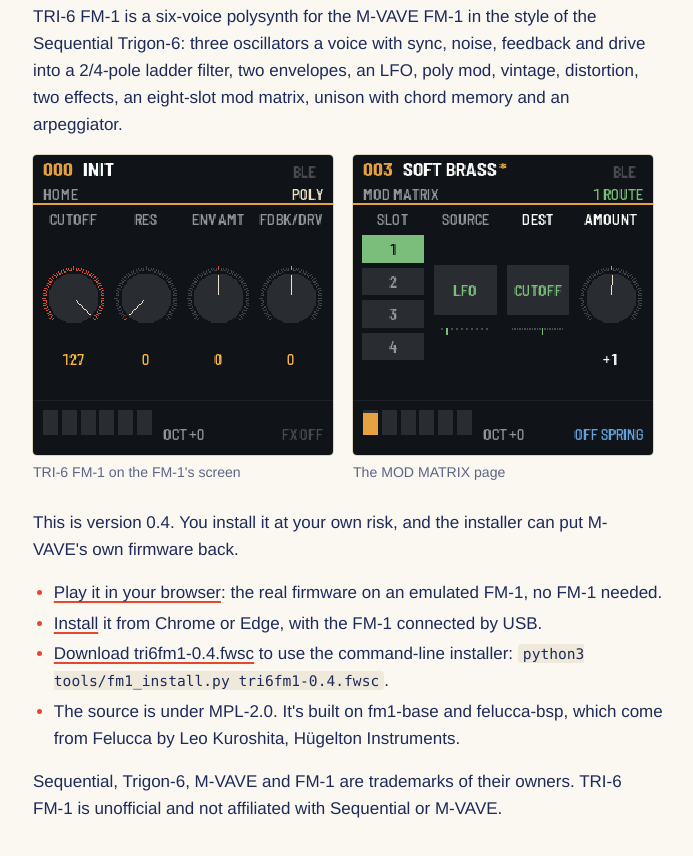
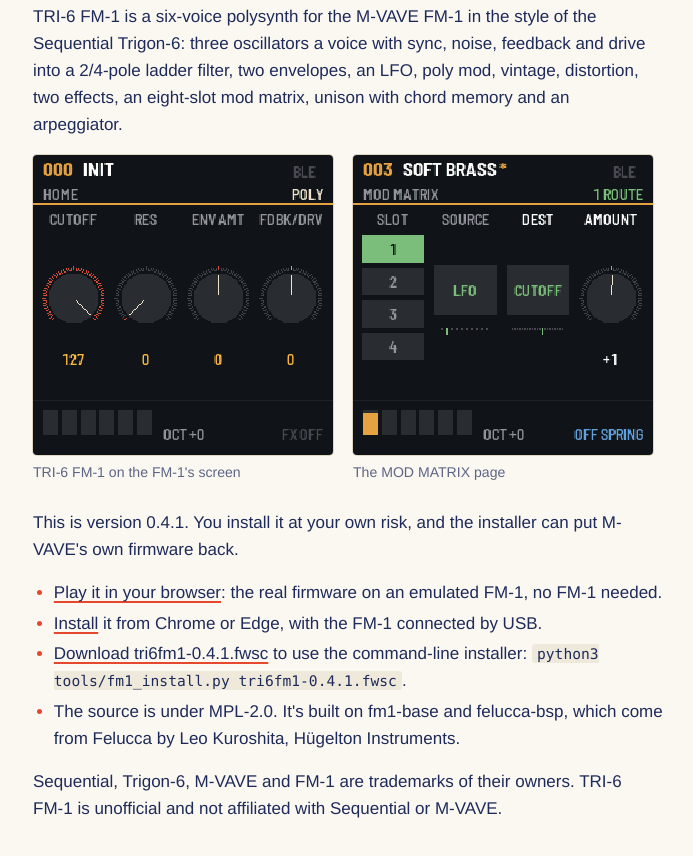
Before and after one commit to fergroan-sketch/tri6-fm1, a plain HTML site: page index.html in a window 1280 px wide. Shown: the part 465-1321 px from the top of the page, without its empty margins (239-932 px from the left). Drawn offline with Linux system fonts and the light colour scheme.

Commit message:
Pages: TRI-6 FM-1 0.4.1 site, installer and player
Co-Authored-By: Claude Opus 5.5 <noreply@anthropic.com>

```diff
--- a/index.html
+++ b/index.html
@@ -89,8 +89,8 @@ nav.contents li { break-inside: avoid; }
 <div class="figs"><figure class="shot"><img src="img/card.png" alt="TRI-6 FM-1" loading="lazy"><figcaption>TRI-6 FM-1's boot screen</figcaption></figure></div>
 <p>TRI-6 FM-1 is a six-voice polysynth for the M-VAVE FM-1 in the style of the Sequential Trigon-6: three oscillators a voice with sync, noise, feedback and drive into a 2/4-pole ladder filter, two envelopes, an LFO, poly mod, vintage, distortion, two effects, an eight-slot mod matrix, unison with chord memory and an arpeggiator.</p>
 <div class="figs"><figure class="shot"><img src="img/home.png" alt="TRI-6 FM-1&#x27;s home screen" loading="lazy"><figcaption>TRI-6 FM-1 on the FM-1's screen</figcaption></figure><figure class="shot"><img src="img/modmatrix.png" alt="TRI-6 FM-1&#x27;s mod matrix" loading="lazy"><figcaption>The MOD MATRIX page</figcaption></figure></div>
-<p>This is version 0.4. You install it at your own risk, and the installer can put M-VAVE's own firmware back.</p>
-<ul><li><a href="play/">Play it in your browser</a>: the real firmware on an emulated FM-1, no FM-1 needed.</li><li><a href="install/">Install</a> it from Chrome or Edge, with the FM-1 connected by USB.</li><li><a href="firmware/tri6fm1-0.4.fwsc">Download tri6fm1-0.4.fwsc</a> to use the command-line installer: <code>python3 tools/fm1_install.py tri6fm1-0.4.fwsc</code>.</li><li>The source is under MPL-2.0. It's built on fm1-base and felucca-bsp, which come from Felucca by Leo Kuroshita, Hügelton Instruments.</li></ul>
+<p>This is version 0.4.1. You install it at your own risk, and the installer can put M-VAVE's own firmware back.</p>
+<ul><li><a href="play/">Play it in your browser</a>: the real firmware on an emulated FM-1, no FM-1 needed.</li><li><a href="install/">Install</a> it from Chrome or Edge, with the FM-1 connected by USB.</li><li><a href="firmware/tri6fm1-0.4.1.fwsc">Download tri6fm1-0.4.1.fwsc</a> to use the command-line installer: <code>python3 tools/fm1_install.py tri6fm1-0.4.1.fwsc</code>.</li><li>The source is under MPL-2.0. It's built on fm1-base and felucca-bsp, which come from Felucca by Leo Kuroshita, Hügelton Instruments.</li></ul>
 <p>Sequential, Trigon-6, M-VAVE and FM-1 are trademarks of their owners. TRI-6 FM-1 is unofficial and not affiliated with Sequential or M-VAVE.</p>
 </main>
 </div>
```
Also changed, not shown: install/index.html (+1 -1 lines), play/index.html (+1 -1 lines), 2 other files.
